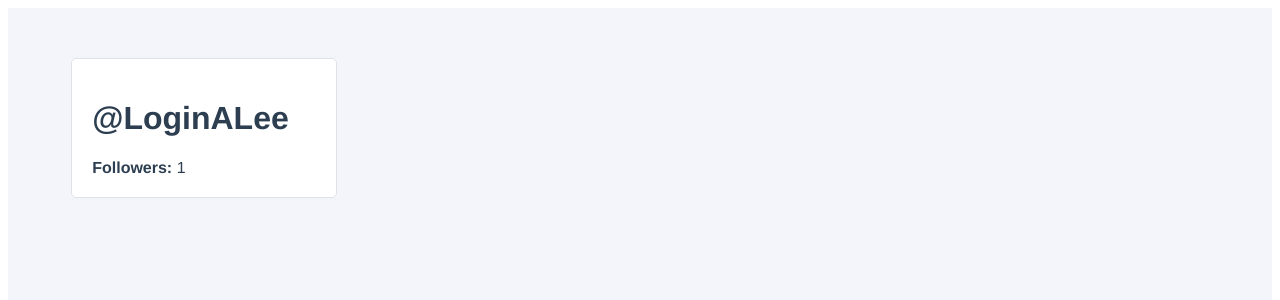
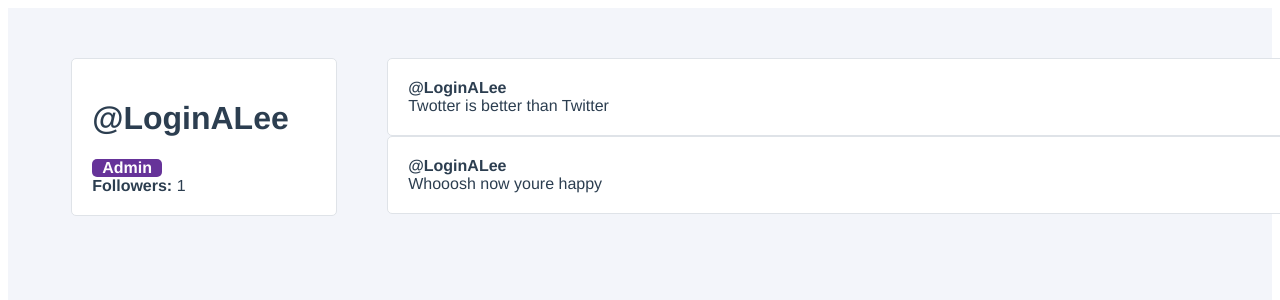
Before and after one commit to LoginALee/Twotter, a Vue app: page / in a window 1280 px wide. Shown: the top 300 px of the page. Built offline with nearby package versions, Linux system fonts and the light colour scheme.

Commit message:
Added Twoot item component

```diff
--- /dev/null
+++ b/src/components/TwootItem.vue
@@ -0,0 +1,54 @@
+<template>
+    <div class="twoot-item" v-on:click="favouriteTwoot(twoot.id)">
+        <div class="user-profile__twoot">
+            <div class="twoot-item__user">
+                @{{ username }}
+            </div>
+            <div class="twoot-item__content">
+                {{ twoot.content }}
+            </div>
+        </div>
+    </div>
+</template>
+
+<script>
+export default {
+    name: 'TwootItem',
+    props: {
+        username: {
+            type: String,
+            required: true
+        },
+        twoot: {
+            type: Object,
+            required: true
+        }
+    },
+
+    methods: {
+        favouriteTwoot(id){
+            this.$emit('favourite', id)
+        }
+    }
+};
+</script>
+
+<style>
+.twoot-item{
+    padding: 20px;
+    background-color: white;
+    border-radius: 5px;
+    border: 1px solid #DFE3E8;
+    box-sizing: border-box;
+    cursor: pointer;
+    transition: all 0.25s ease;
+}
+
+.twoot-item:hover{
+    transform: scale(1.1, 1.1);
+}
+
+.twoot-item__user{
+    font-weight: bold;
+}
+</style>
--- a/src/components/UserProfile.vue
+++ b/src/components/UserProfile.vue
@@ -2,16 +2,30 @@
     <div class="user-profile">
         <div class="user-profile__user-panel">
             <h1 class="user-profile__username">@{{ user.username }}</h1>
+            <div class="user-profile__admin-badge" v-if="user.isAdmin">Admin</div>
             <div class="user-profile__follower-count">
                 <strong>Followers: </strong> {{ followers }}
             </div>
+        </div>
+        <div class="user-profile__twoots-wrapper">
+            <TwootItem
+            v-for="twoot in user.twoots"
+            :key="twoot.id"
+            :username="user.username"
+            :twoot="twoot"
+            @favourite="toggleFavourite"
+            />
         </div>
     </div>
 </template>
 
 <script>
+import TwootItem from './TwootItem';
+
 export default {
   name: 'UserProfile',
+  components: { TwootItem },
+
   data(){
     return{
       followers: 0,
@@ -21,7 +35,17 @@
         firstName: 'Alejandro',
         lastName: 'Tinoco',
         email: 'admin123@gmail.com',
-        isAdmin: true
+        isAdmin: true,
+        twoots: [
+            {
+                id: 1,
+                content: "Twotter is better than Twitter"
+            },
+            {
+                id: 2,
+                content: "Whooosh now youre happy"
+            }
+        ]
       }
     }
   },
@@ -44,6 +68,10 @@
   methods: {
     followUser(){
       this.followers++;
+    },
+
+    toggleFavourite(id){
+        console.log(`Favourited Twoot #${id}`)
     }
   },
 
@@ -70,4 +98,14 @@
     border-radius: 5px;
     border: 1px solid #DFE3E8;
 }
+
+.user-profile__admin-badge{
+    background: rebeccapurple;
+    color: white;
+    border-radius: 5px;
+    margin-right: auto;
+    padding: 0 10px;
+    font-weight: bold;
+}
+
 </style>
```
